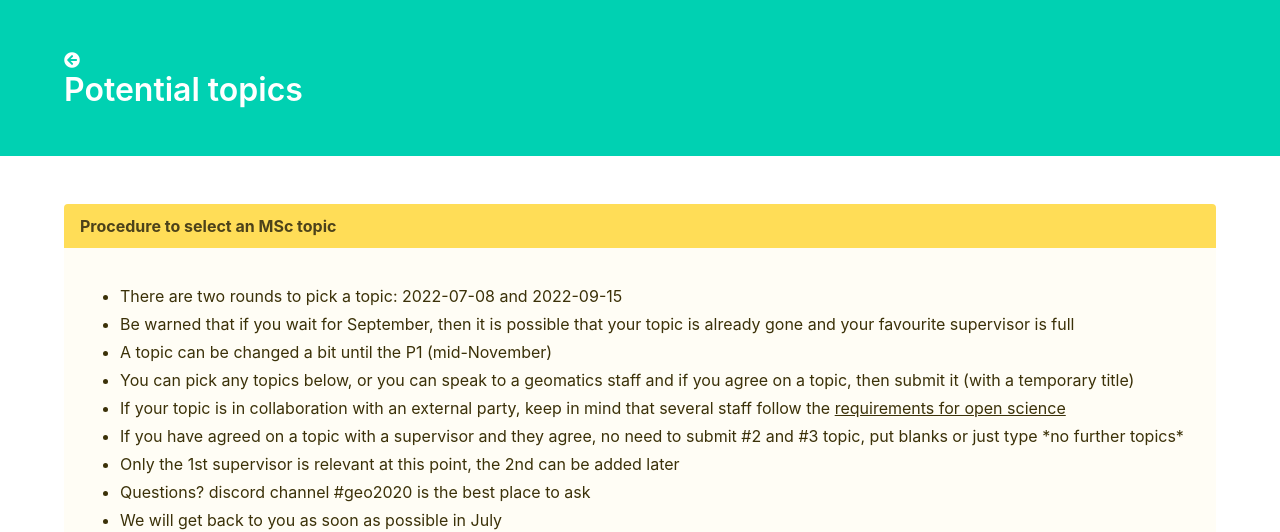
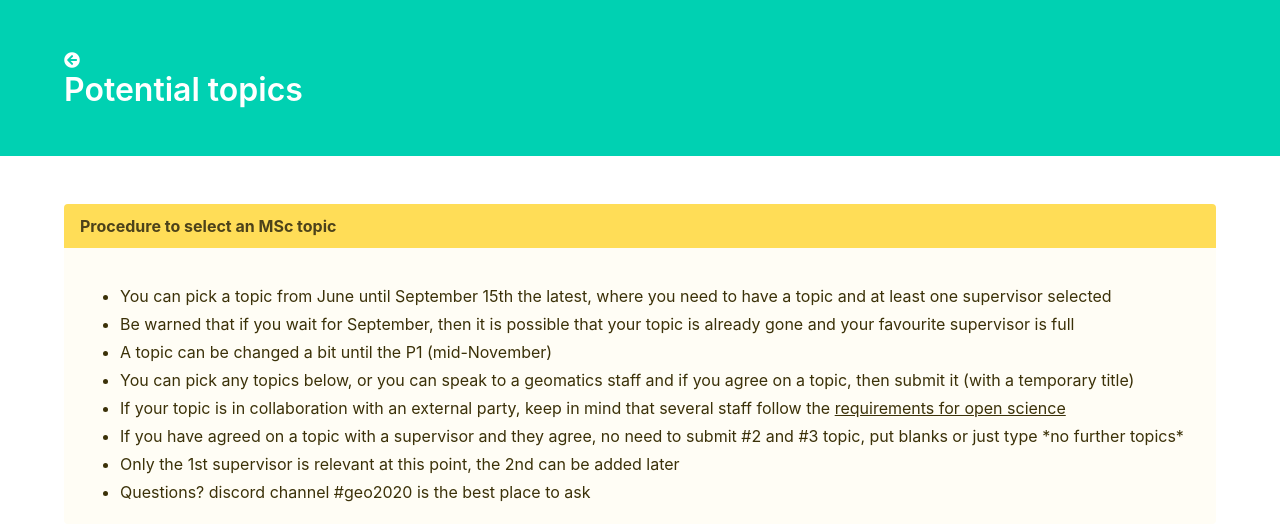
Before and after one commit to tudelft3d/geo2020, a Jekyll site: the page built from potentialtopics/index.md, in a window 1280 px wide and 900 px high, cut to the strip 0-532 px from the top of the window. Built offline with Jekyll 4.4.1, drawn with Linux system fonts in a browser that asks for light colours; nearby versions of some CDN libraries.

Commit message:
removing confussing parts from topics selection

```diff
--- a/potentialtopics/index.md
+++ b/potentialtopics/index.md
@@ -11,7 +11,7 @@ permalink: /potentialtopics/
   </div>
   <div class="message-body">
     <ul>
-      <li>There are two rounds to pick a topic: 2022-07-08 and 2022-09-15 </li>
+      <li>You can pick a topic from June until September 15th the latest, where you need to have a topic and at least one supervisor selected</li>
       <li>Be warned that if you wait for September, then it is possible that your topic is already gone and your favourite supervisor is full</li>
       <li>A topic can be changed a bit until the P1 (mid-November)</li>
       <li>You can pick any topics below, or you can speak to a geomatics staff and if you agree on a topic, then submit it (with a temporary title)</li>
@@ -19,7 +19,6 @@ permalink: /potentialtopics/
       <li>If you have agreed on a topic with a supervisor and they agree, no need to submit #2 and #3 topic, put blanks or just type *no further topics*</li>
       <li>Only the 1st supervisor is relevant at this point, the 2nd can be added later</li>
       <li>Questions? discord channel #geo2020 is the best place to ask</li>
-      <li>We will get back to you as soon as possible in July</li>
     </ul>
   </div>
 </article>
```
